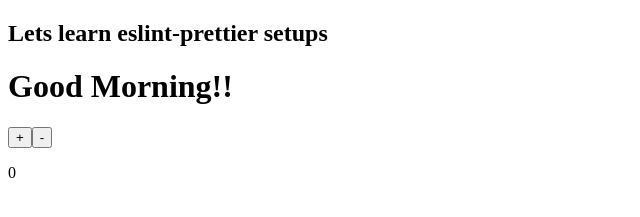
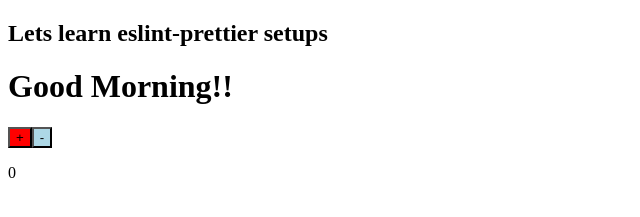
Before and after one commit to shun1121/eslint-prettier, a React app: page / in a window 1280 px wide. Shown: the top 217 px of the page, without its empty margins (0-640 px from the left). Built offline with nearby package versions, Linux system fonts and the light colour scheme.

Commit message:
changed button color

```diff
--- a/src/Hello.tsx
+++ b/src/Hello.tsx
@@ -28,8 +28,12 @@
     <>
       <h2>Lets learn eslint-prettier setups</h2>
       <h1>{greetingText(new Date())}</h1>
-      <button onClick={countUp}>+</button>
-      <button onClick={countDown}>-</button>
+      <button style={{ backgroundColor: 'red' }} onClick={countUp}>
+        +
+      </button>
+      <button style={{ backgroundColor: 'lightBlue' }} onClick={countDown}>
+        -
+      </button>
       <p>{increment}</p>
     </>
   )
```
